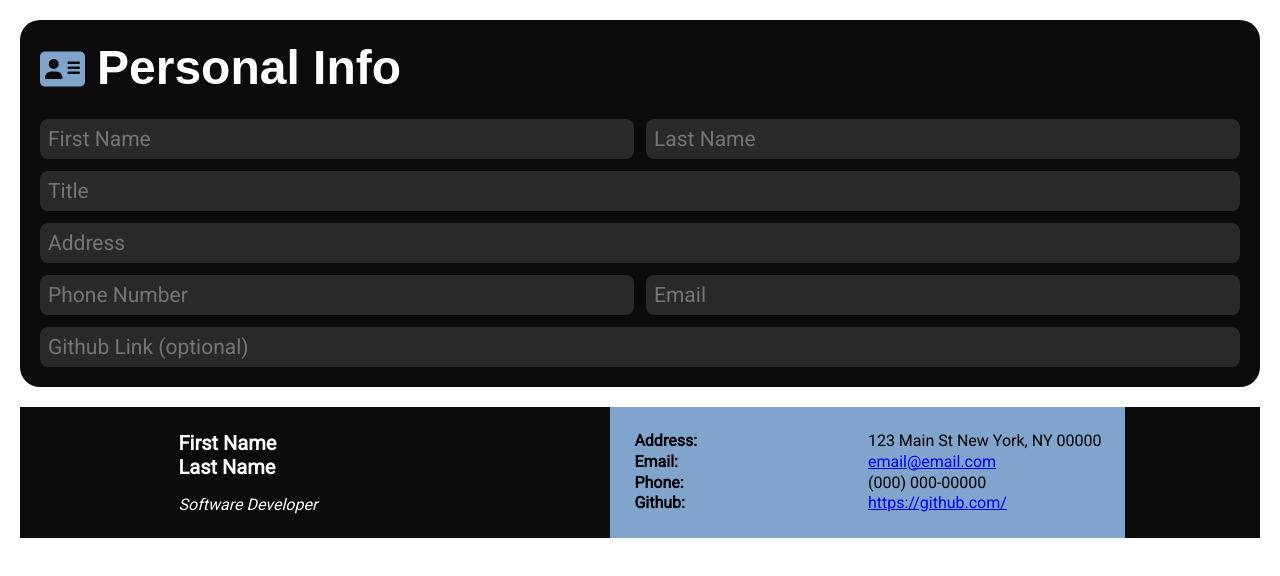
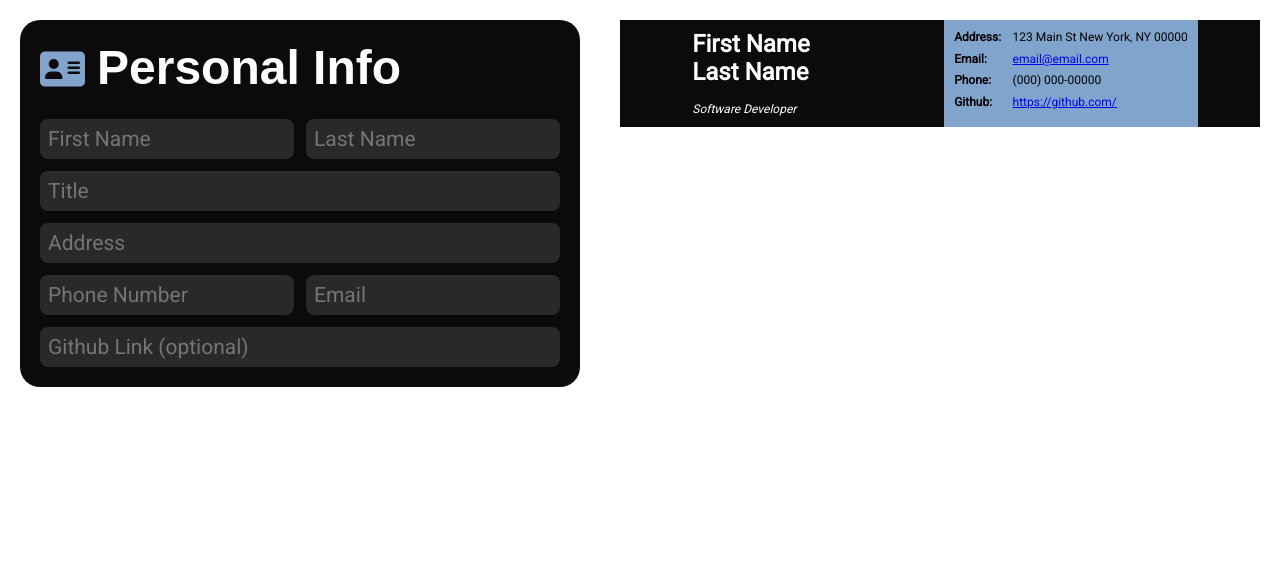
Before and after one commit to Afer1991/cv-application, a React (Vite) app: page / in a window 1280 px wide. Shown: the top 576 px of the page. Built offline with nearby package versions, Linux system fonts and the light colour scheme; a web font is replaced by a local one.

Commit message:
Adjust style

```diff
--- a/src/index.css
+++ b/src/index.css
@@ -7,6 +7,7 @@
 .CV {
   margin: 1.25rem;
   font-family: "Roboto", sans-serif;
+  min-width: 50%;
 }
 
 .info {
@@ -16,25 +17,30 @@
 }
 
 .name {
-  padding: 1.5rem;
+  padding: .65rem;
 }
 
 .name h1 {
   margin: 0;
   font-family: "Roboto", sans-serif;
-  font-size: 1.25rem;
+  font-size: .75rem;
 }
 
 .name p {
   margin-top: 1rem;
   color: #fff;
+  font-size: .5rem;
 }
 
 .contactInfo {
   background: #81A4CD;
-  padding: 1.5rem;
+  padding: .65rem;
   display: grid;
-  grid-template-columns: 1fr 1fr;
+  grid-template-columns: 1fr 3fr;
+}
+
+.contactInfo > * {
+  font-size: .5rem;
 }
 
 .bold {
@@ -44,3 +50,63 @@
 a:visited {
   color: rgb(0, 0, 238);
 }
+
+@media (min-width: 375px) {
+  .name h1 {
+    font-size: 1rem;
+  }
+
+  .name p {
+    font-size: .65rem;
+  }
+
+  .contactInfo > * {
+    font-size: .65rem;
+  }
+}
+
+@media (min-width: 525px) {
+  .name h1 {
+    font-size: 1.5rem;
+  }
+
+  .name p {
+    font-size: .75rem;
+  }
+
+  .contactInfo > * {
+    font-size: .75rem;
+  }
+}
+
+@media (min-width: 700px) {
+  #root {
+    display: flex;
+  }
+
+  .name h1 {
+    font-size: 1rem;
+  }
+
+  .name p {
+    font-size: .65rem;
+  }
+
+  .contactInfo > * {
+    font-size: .65rem;
+  }
+}
+
+@media (min-width: 925px) {
+  .name h1 {
+    font-size: 1.5rem;
+  }
+
+  .name p {
+    font-size: .75rem;
+  }
+
+  .contactInfo > * {
+    font-size: .75rem;
+  }
+}
--- a/src/styles/components.module.css
+++ b/src/styles/components.module.css
@@ -55,3 +55,15 @@ h1 {
     font-size: 1.3125rem;
   }
 }
+
+@media (min-width: 700px) {
+  .container input {
+    font-size: 1rem;
+  }
+}
+
+@media (min-width: 925px) {
+  .container input {
+    font-size: 1.3125rem;
+  }
+}
```
